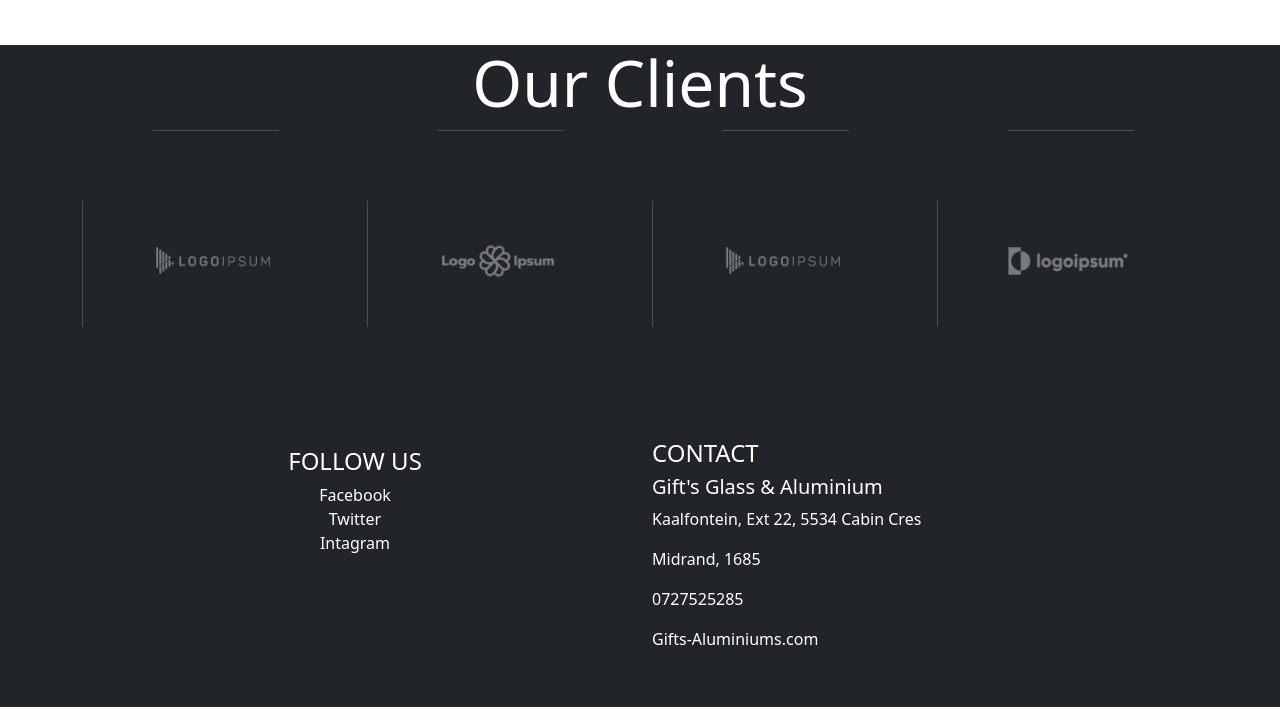
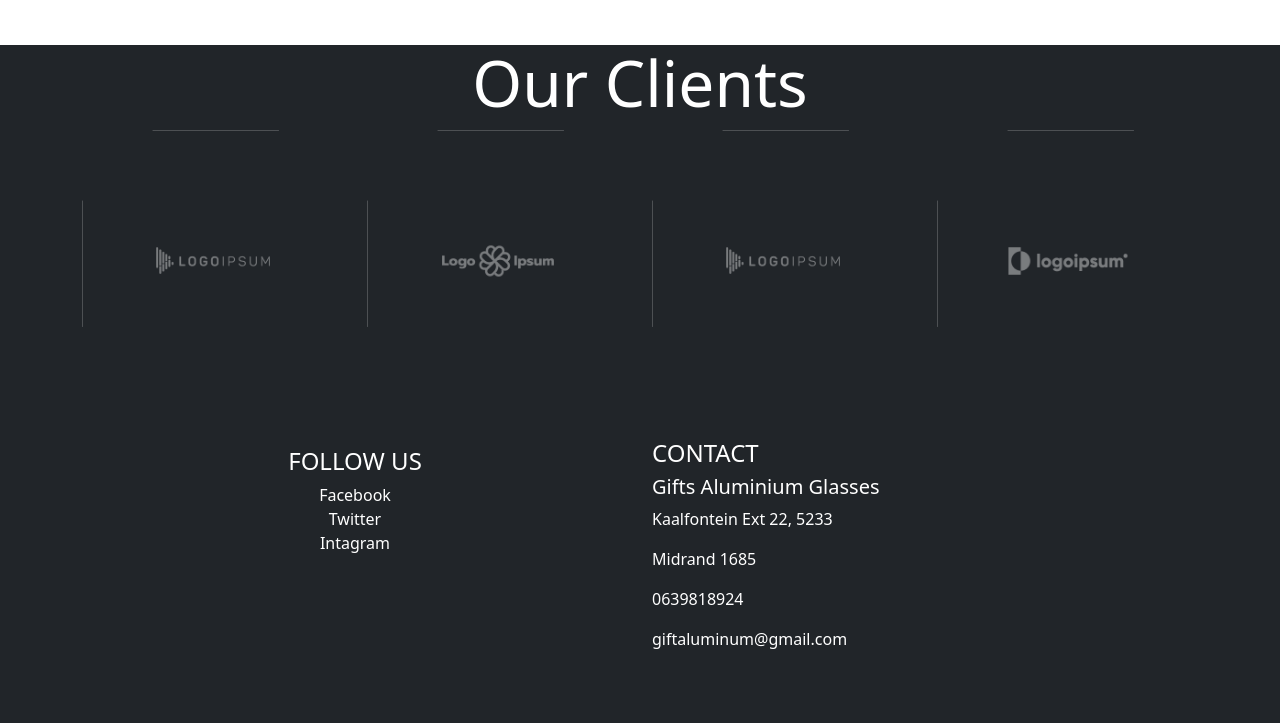
Before and after one commit to bonolo2s/Gifts-Aluminium-s-Freelance-Project, a plain HTML site: page index.html in a window 1280 px wide. Shown: the part 1488-2211 px from the top of the page. Drawn offline with nearby package versions, Linux system fonts and the light colour scheme.

Commit message:
Address updated

```diff
--- a/index.html
+++ b/index.html
@@ -140,11 +140,11 @@
                     </div>
                     <div class="col-12 col-md-6 text-center my-2 text-lg-start mt-5 mt-md-0">
                         <h4 class="text-white">CONTACT</h4>
-                        <h5 class="text-white">Gift's Glass & Aluminium</h5>
-                        <p class="text-white">Kaalfontein, Ext 22, 5534 Cabin Cres </p>
-                        <p class="text-white">Midrand, 1685</p>
-                        <p class="text-white">0727525285</p>
-                        <a href="#" class="text-decoration-none text-white">Gifts-Aluminiums.com</a>
+                        <h5 class="text-white">Gifts Aluminium Glasses</h5>
+                        <p class="text-white">Kaalfontein Ext 22, 5233</p>
+                        <p class="text-white">Midrand 1685</p>
+                        <p class="text-white">0639818924</p>
+                        <p class="text-white">giftaluminum@gmail.com</p>
                     </div>
                 </div>
             </div>
```
Also changed, not shown: About.html (+0 -1 lines), Services.html (+5 -5 lines).
